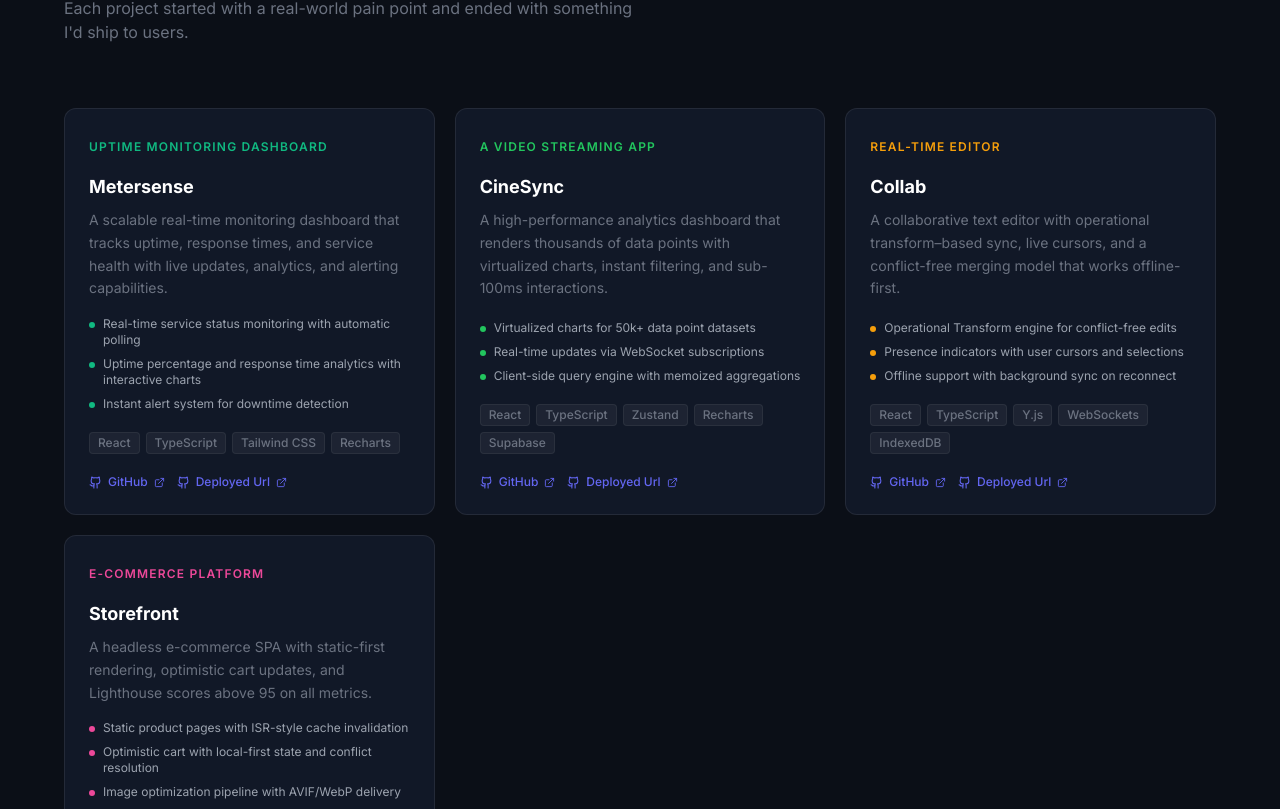
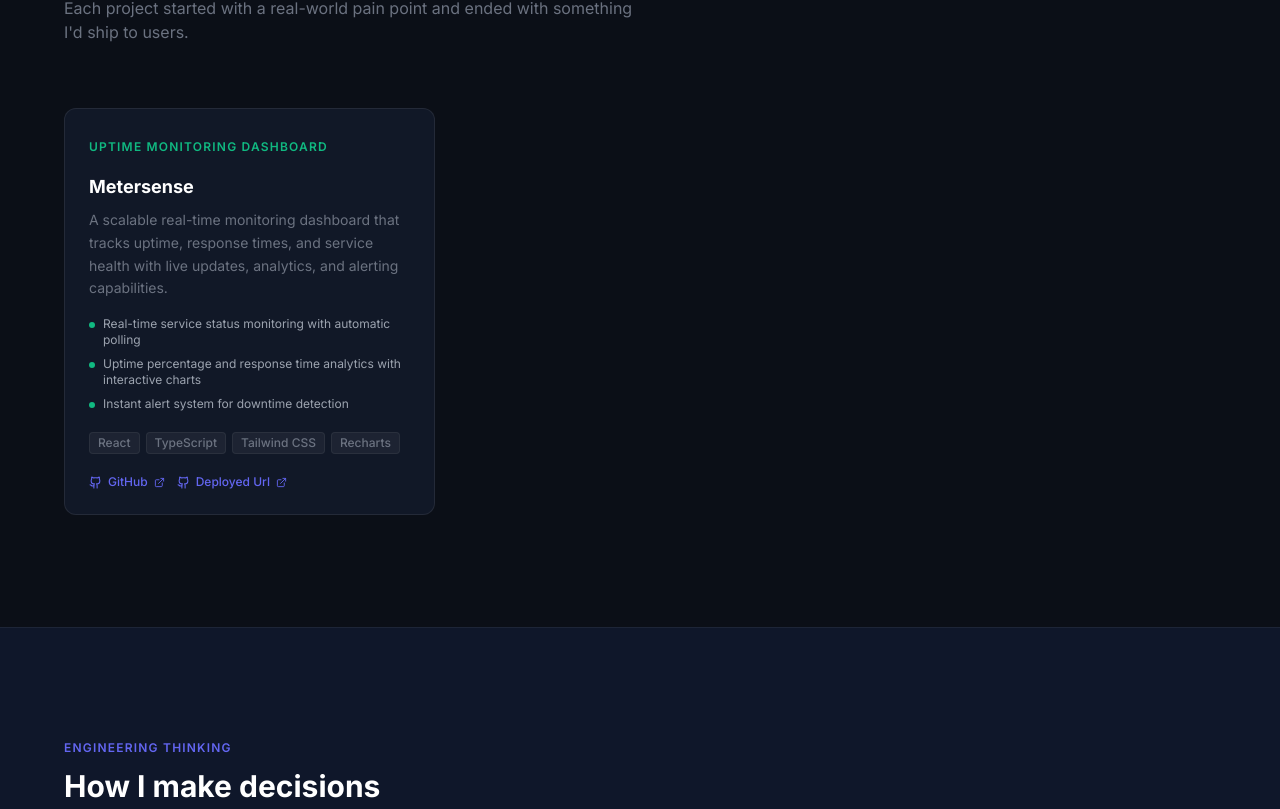
Before and after one commit to devaladey/frontend-portfolio, a React (Vite) app: page / in a window 1280 px wide. Shown: the part 1751-2560 px from the top of the page. Built offline with nearby package versions, Linux system fonts and the light colour scheme.

Commit message:
Updated the portfolio

```diff
--- a/src/components/Projects.tsx
+++ b/src/components/Projects.tsx
@@ -32,52 +32,52 @@ const projects: Project[] = [
     accent: '#10B981',
     deployedUrl: 'https://metersense.vercel.app',
   },
-  {
-    title: 'CineSync',
-    tag: 'A video Streaming App',
-    problem: 'Product teams need real-time visibility into user behavior, but dashboards are slow to load and painful to navigate under high data volume.',
-    solution: 'A high-performance analytics dashboard that renders thousands of data points with virtualized charts, instant filtering, and sub-100ms interactions.',
-    features: [
-      'Virtualized charts for 50k+ data point datasets',
-      'Real-time updates via WebSocket subscriptions',
-      'Client-side query engine with memoized aggregations',
-      'Responsive grid layout with drag-to-resize panels',
-    ],
-    stack: ['React', 'TypeScript', 'Zustand', 'Recharts', 'Supabase'],
-    github: 'https://github.com',
-    deployedUrl: 'https://cine-sync-blue.vercel.app',
-    accent: '#22C55E',
-  },
-  {
-    title: 'Collab',
-    tag: 'Real-time Editor',
-    problem: 'Remote teams working on shared documents face sync conflicts, laggy cursors, and unreliable presence indicators.',
-    solution: 'A collaborative text editor with operational transform–based sync, live cursors, and a conflict-free merging model that works offline-first.',
-    features: [
-      'Operational Transform engine for conflict-free edits',
-      'Presence indicators with user cursors and selections',
-      'Offline support with background sync on reconnect',
-      'Document history with per-change diff viewer',
-    ],
-    stack: ['React', 'TypeScript', 'Y.js', 'WebSockets', 'IndexedDB'],
-    github: 'https://github.com',
-    accent: '#F59E0B',
-  },
-  {
-    title: 'Storefront',
-    tag: 'E-commerce Platform',
-    problem: 'Merchants launching independently need a performant, SEO-ready storefront without the complexity of Shopify customization or the cost of custom builds.',
-    solution: 'A headless e-commerce SPA with static-first rendering, optimistic cart updates, and Lighthouse scores above 95 on all metrics.',
-    features: [
-      'Static product pages with ISR-style cache invalidation',
-      'Optimistic cart with local-first state and conflict resolution',
-      'Image optimization pipeline with AVIF/WebP delivery',
-      'Core Web Vitals: LCP < 1.8s, FID < 50ms, CLS < 0.05',
-    ],
-    stack: ['React', 'TypeScript', 'Vite', 'TanStack Query', 'Tailwind'],
-    github: 'https://github.com',
-    accent: '#EC4899',
-  },
+  // {
+  //   title: 'CineSync',
+  //   tag: 'A video Streaming App',
+  //   problem: 'Product teams need real-time visibility into user behavior, but dashboards are slow to load and painful to navigate under high data volume.',
+  //   solution: 'A high-performance analytics dashboard that renders thousands of data points with virtualized charts, instant filtering, and sub-100ms interactions.',
+  //   features: [
+  //     'Virtualized charts for 50k+ data point datasets',
+  //     'Real-time updates via WebSocket subscriptions',
+  //     'Client-side query engine with memoized aggregations',
+  //     'Responsive grid layout with drag-to-resize panels',
+  //   ],
+  //   stack: ['React', 'TypeScript', 'Zustand', 'Recharts', 'Supabase'],
+  //   github: 'https://github.com',
+  //   deployedUrl: 'https://cine-sync-blue.vercel.app',
+  //   accent: '#22C55E',
+  // },
+  // {
+  //   title: 'Collab',
+  //   tag: 'Real-time Editor',
+  //   problem: 'Remote teams working on shared documents face sync conflicts, laggy cursors, and unreliable presence indicators.',
+  //   solution: 'A collaborative text editor with operational transform–based sync, live cursors, and a conflict-free merging model that works offline-first.',
+  //   features: [
+  //     'Operational Transform engine for conflict-free edits',
+  //     'Presence indicators with user cursors and selections',
+  //     'Offline support with background sync on reconnect',
+  //     'Document history with per-change diff viewer',
+  //   ],
+  //   stack: ['React', 'TypeScript', 'Y.js', 'WebSockets', 'IndexedDB'],
+  //   github: 'https://github.com',
+  //   accent: '#F59E0B',
+  // },
+  // {
+  //   title: 'Storefront',
+  //   tag: 'E-commerce Platform',
+  //   problem: 'Merchants launching independently need a performant, SEO-ready storefront without the complexity of Shopify customization or the cost of custom builds.',
+  //   solution: 'A headless e-commerce SPA with static-first rendering, optimistic cart updates, and Lighthouse scores above 95 on all metrics.',
+  //   features: [
+  //     'Static product pages with ISR-style cache invalidation',
+  //     'Optimistic cart with local-first state and conflict resolution',
+  //     'Image optimization pipeline with AVIF/WebP delivery',
+  //     'Core Web Vitals: LCP < 1.8s, FID < 50ms, CLS < 0.05',
+  //   ],
+  //   stack: ['React', 'TypeScript', 'Vite', 'TanStack Query', 'Tailwind'],
+  //   github: 'https://github.com',
+  //   accent: '#EC4899',
+  // },
 ];
 
 function ProjectCard({ project, index }: { project: Project; index: number }) {
```
